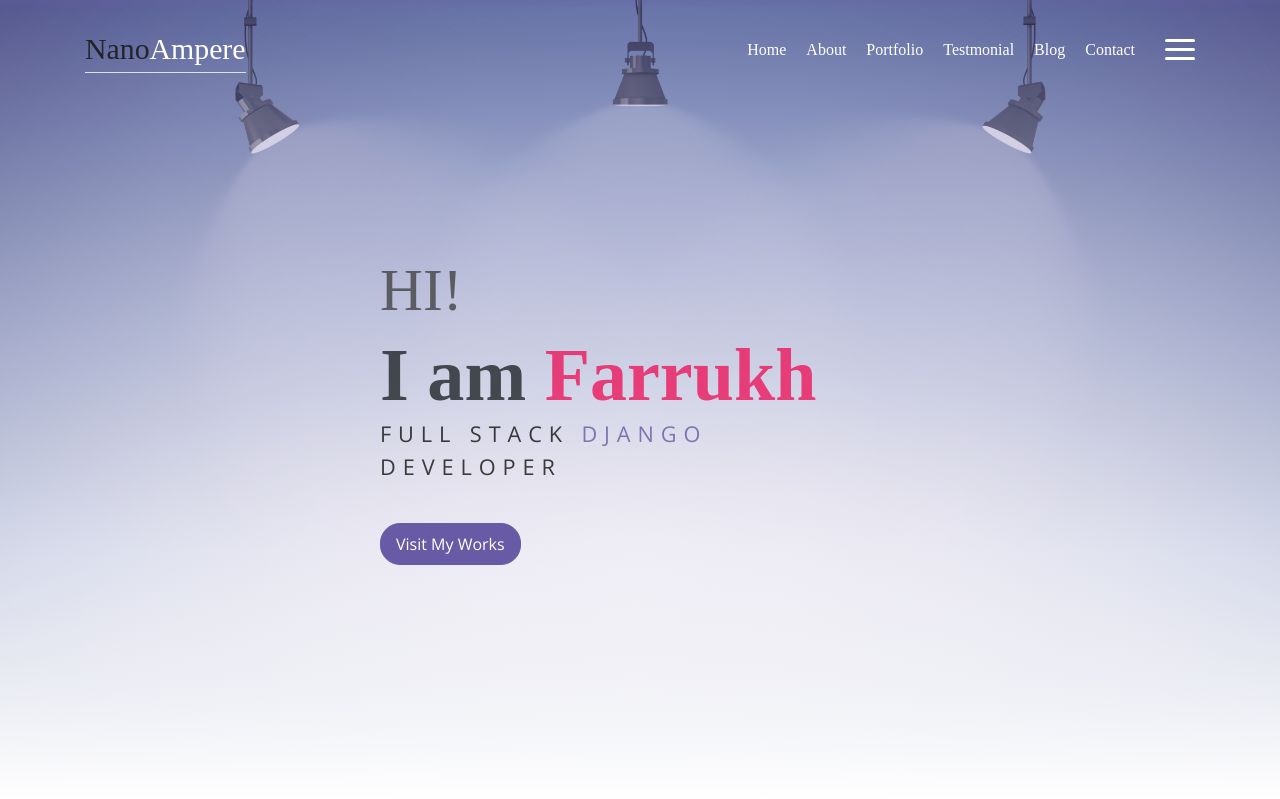
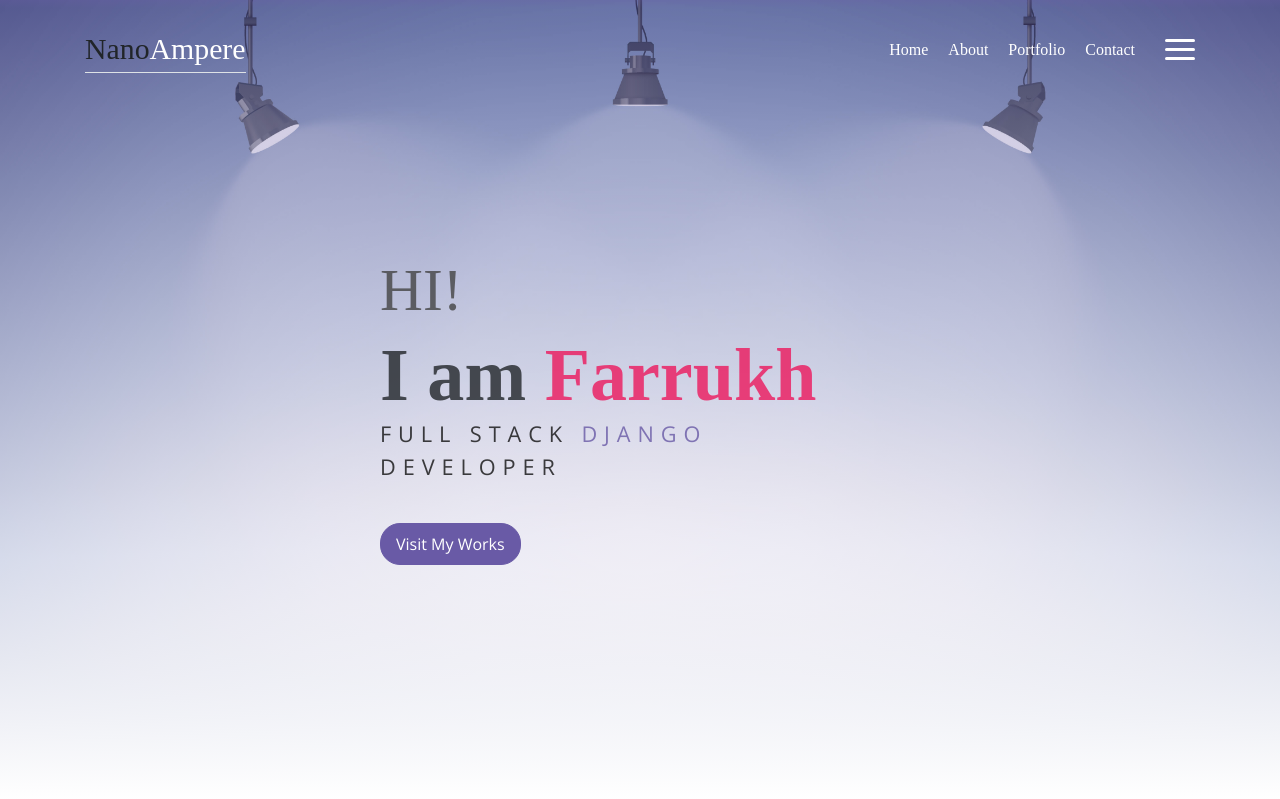
Before and after one commit to frrukh/portfolio, a Flask app: page / in a window 1280 px wide. Shown: the top 799 px of the page. Run offline with Flask 3, Linux system fonts and the light colour scheme; some libraries are stand-ins or nearby versions; some web fonts are replaced.

Commit message:
remove unneccesary links

```diff
--- a/templates/index.html
+++ b/templates/index.html
@@ -29,12 +29,6 @@
                 </li>
                 <li class="item">
                     <a class="link" href="#portfolio">Portfolio</a>
-                </li>
-                <li class="item">
-                    <a class="link" href="#testmonial">Testmonial</a>
-                </li>
-                <li class="item">
-                    <a class="link" href="#blog">Blog</a>
                 </li>
                 <li class="item">
                     <a class="link" href="#contact">Contact</a>
```
